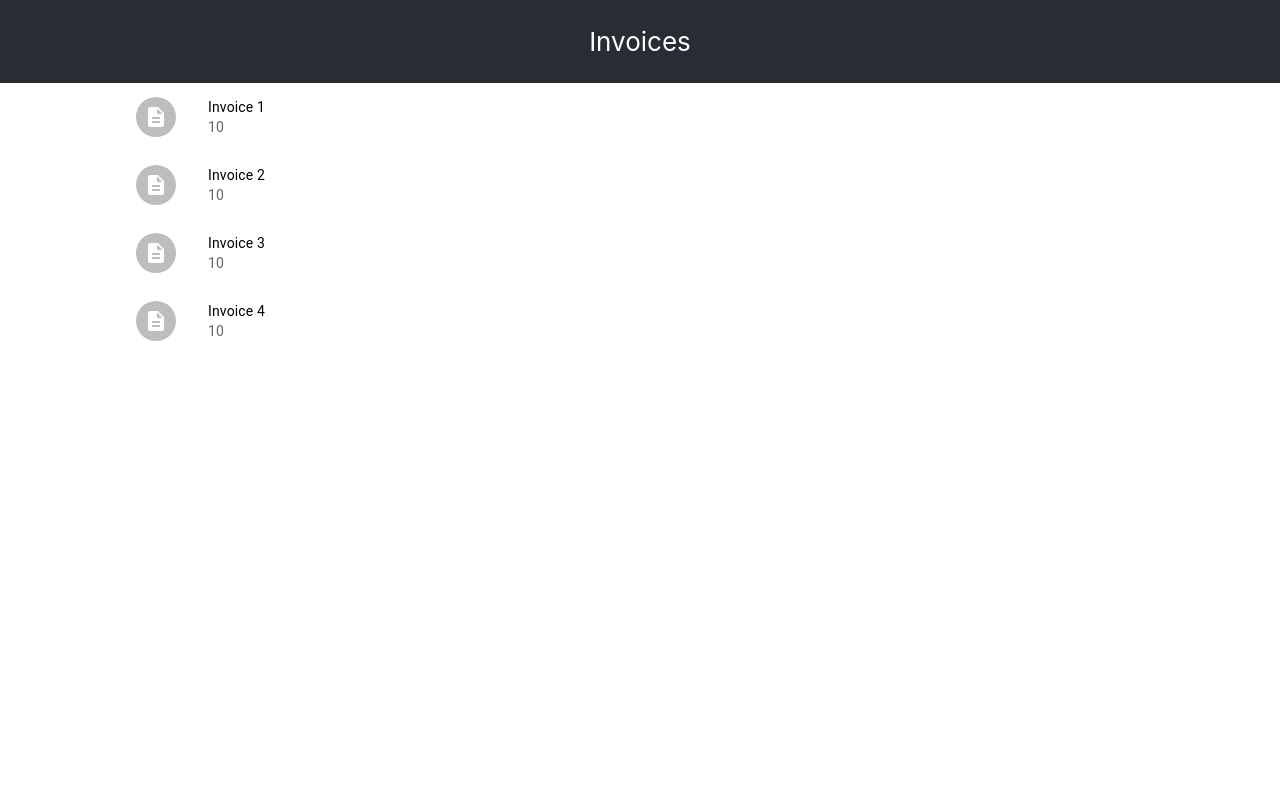
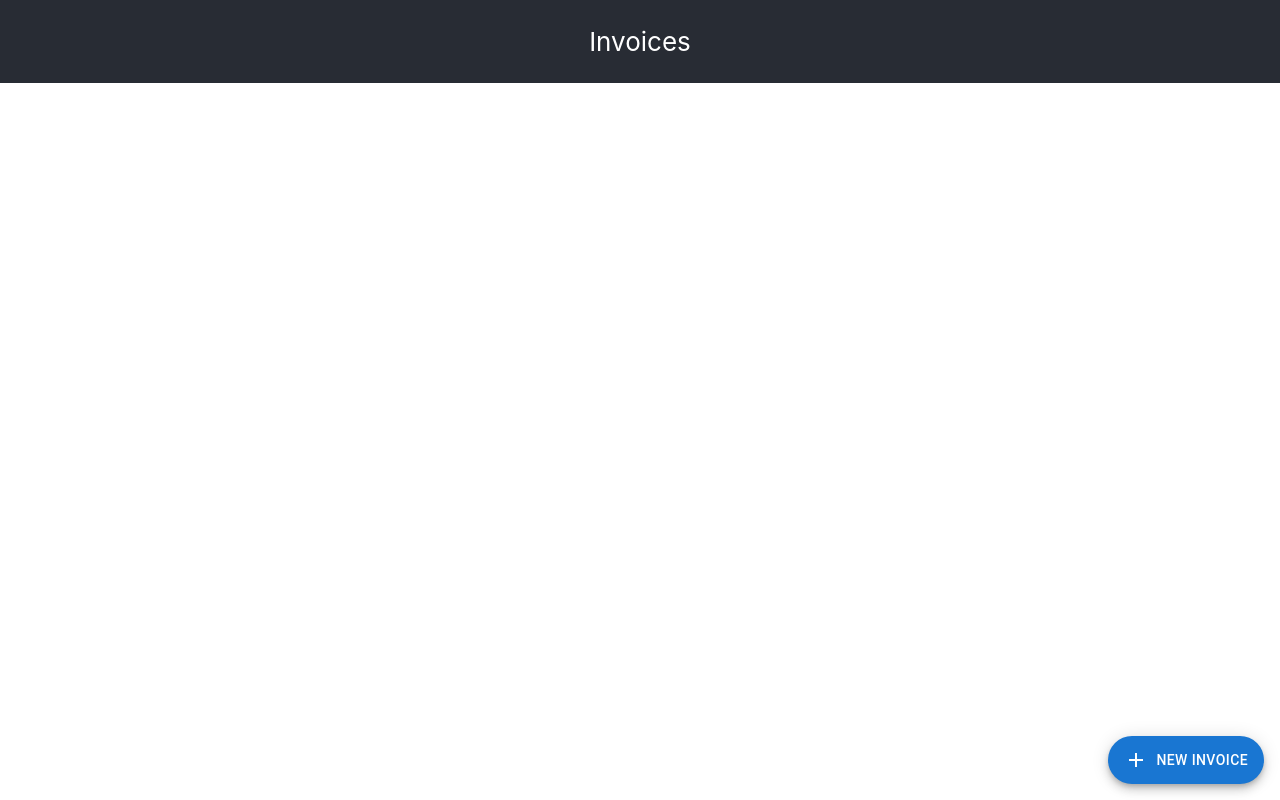
Before and after one commit to tklevenz/scribbr-invoice, a React (Create React App) app in the folder invoice-app/: page / in a window 1280 px wide. Built offline with nearby package versions, Linux system fonts and the light colour scheme.

Commit message:
add InvoiceDetails, add Fab to create invoices, update invoice store, add customer store

```diff
--- a/invoice-app/package.json
+++ b/invoice-app/package.json
@@ -17,6 +17,7 @@
     "prop-types": "^15.7.2",
     "react": "^17.0.2",
     "react-dom": "^17.0.2",
+    "react-grid-system": "^7.3.1",
     "react-router-dom": "^5.3.0",
     "react-scripts": "4.0.3",
     "uuid": "^8.3.2",
--- a/invoice-app/src/App.css
+++ b/invoice-app/src/App.css
@@ -1,7 +1,3 @@
-.App {
-  text-align: center;
-}
-
 .App-logo {
   height: 40vmin;
   pointer-events: none;
@@ -36,4 +32,7 @@
 .App-inner-content {
   width: 100%;
   max-width: 1040px;
+  display: flex;
+  flex-direction: column;
+  align-items: start;
 }
--- a/invoice-app/src/App.js
+++ b/invoice-app/src/App.js
@@ -1,8 +1,9 @@
-import { Router, Route } from 'react-router-dom';
-import { createBrowserHistory } from 'history';
+import { BrowserRouter as Router, Route } from 'react-router-dom';
 import { Provider } from 'mobx-react';
 import InvoiceList from './components/InvoiceList.jsx';
+import InvoiceDetails from './components/InvoiceDetails.jsx';
 import invoiceStore from './stores/invoice';
+import customerStore from './stores/customer';
 import './App.css';
 import React from 'react';
 
@@ -17,9 +18,10 @@ function App() {
         </header>
         <div className="App-content">
           <div className="App-inner-content">
-            <Router history={createBrowserHistory({})}>
+            <Router>
               <Provider
                 invoiceStore={invoiceStore}
+                customerStore={customerStore}
               >
                 <Route
                   path="/"
@@ -27,8 +29,9 @@ function App() {
                   component={InvoiceList}
                 />
                 <Route
-                  path="/invoices/:id"
+                  path="/:id"
                   exact
+                  component={InvoiceDetails}
                 />
               </Provider>
             </Router>
--- /dev/null
+++ b/invoice-app/src/components/InvoiceDetails.jsx
@@ -0,0 +1,83 @@
+import React, { useContext, useEffect, useState } from 'react';
+import { observer, MobXProviderContext } from 'mobx-react';
+import TextField from '@mui/material/TextField';
+import Box from '@mui/material/Box';
+
+const InvoiceDetails = observer(({ match }) => {
+  const { invoiceStore, customerStore } = useContext(MobXProviderContext);
+  const invoiceId = match.params.id;
+
+  useEffect(() => {
+    invoiceStore.loadInvoice(invoiceId);
+  }, [invoiceStore, invoiceId])
+
+  const [invoice, setInvoice] = useState(invoiceStore.invoices.get(invoiceId));
+
+  const [customerId, setCustomerId] = useState(invoice.customerId);
+
+  useEffect(() => {
+    if (!invoiceId) return;
+    setInvoice(invoiceStore.invoices.get(invoiceId))
+  }, [invoiceId, invoiceStore]);
+
+  const handleCustomerChange = (event) => {
+    setCustomerId(event.target.value);
+  }
+
+  const handleUpdateInvoice = (field, value) => {
+    setInvoice({
+      ...invoice,
+      [field]: value,
+    });
+
+    invoiceStore.updateInvoice(invoiceId, invoice);
+  }
+
+  return (
+    <React.Fragment>
+      <Box
+        component="div"
+        sx={{
+          '& > :not(style)': { m: 1, width: '95%' },
+        }}
+        autoComplete="off"
+        mt={2}
+      >
+        <TextField size="small" disabled label="Customer Name" value={customerStore.customers.get(customerId).name}></TextField>
+        <TextField size="small" disabled label="Customer Address" value={customerStore.customers.get(customerId).city}></TextField>
+        <TextField size="small" disabled label="Customer City" value={customerStore.customers.get(customerId).address}></TextField>
+        <TextField
+          size="small"
+          label="Select Customer"
+          select
+          value={customerId}
+          onChange={handleCustomerChange}
+          SelectProps={{
+            native: true,
+          }}
+        >
+          { customerStore.customers.size && [...customerStore.customers.values()].map(c => (
+            <option key={c.id} value={c.id}>{c.name}</option>
+          )) }
+        </TextField>
+
+        <TextField
+          label="Invoice Number"
+          style={{ marginTop: '1rem' }}
+          value={invoice.number}
+          onChange={(event) => handleUpdateInvoice('number', event.target.value)}
+        />
+
+        <TextField
+          id=""
+          label="Invoice Description"
+          style={{ marginTop: '1rem' }}
+          value={invoice.description}
+          onChange={(event) => handleUpdateInvoice('description', event.target.value)}
+        />
+      </Box>
+    </React.Fragment>
+  )
+});
+
+export default InvoiceDetails;
--- a/invoice-app/src/components/InvoiceList.jsx
+++ b/invoice-app/src/components/InvoiceList.jsx
@@ -1,5 +1,6 @@
 import React, { useContext, useEffect } from 'react';
 import { observer, MobXProviderContext } from 'mobx-react';
+import { Link } from 'react-router-dom';
 import List from '@mui/material/List';
 import ListItem from '@mui/material/ListItem';
 import ListItemText from '@mui/material/ListItemText';
@@ -7,9 +8,13 @@ import ListItemButton from '@mui/material/ListItemButton';
 import ListItemAvatar from '@mui/material/ListItemAvatar';
 import Avatar from '@mui/material/Avatar';
 import DescriptionIcon from '@mui/icons-material/Description';
+import Fab from '@mui/material/Fab';
+import AddIcon from '@mui/icons-material/Add';
+import { useHistory } from 'react-router-dom';
 
 const InvoiceList = observer(() => {
   const { invoiceStore } = useContext(MobXProviderContext);
+  const history = useHistory();
 
   useEffect(() => {
     if (invoiceStore.invoices.size) return;
@@ -21,23 +26,37 @@ const InvoiceList = observer(() => {
       <List
         dense
         disablePadding
+        style={{ width: '100%' }}
       >
-        { invoiceStore.invoices.size && [...invoiceStore.invoices.values()].map(invoice => (
+        { invoiceStore.invoices.size ? [...invoiceStore.invoices.values()].map(invoice => (
           <ListItem
             key={invoice.id}
-            style={{ maxWidth: '1040px' }}
           >
             <ListItemAvatar>
               <Avatar>
                 <DescriptionIcon />
               </Avatar>
             </ListItemAvatar>
-            <ListItemButton>
-              <ListItemText primary={invoice.description} secondary={invoice.total} />
+            <ListItemButton component={Link} to={`/${invoice.id}`}>
+              <ListItemText primary={invoice.description} secondary={invoice.status} />
             </ListItemButton>
           </ListItem>
-        ))}
+        )) : null}
       </List>
+
+      <Fab
+        variant="extended"
+        color="primary"
+        style={{
+          position: 'absolute',
+          bottom: '1rem',
+          right: '1rem',
+        }}
+        onClick={() => invoiceStore.addNewInvoice(id => history.push(`/${id}`))}
+      >
+        <AddIcon sx={{ mr: 1 }} />
+        New Invoice
+      </Fab>
     </React.Fragment>
   )
 });
--- /dev/null
+++ b/invoice-app/src/stores/customer.js
@@ -0,0 +1,25 @@
+import { makeAutoObservable } from 'mobx';
+
+class CustomerStore {
+  customers;
+
+  constructor() {
+    this.customers = new Map([
+      ['1', {
+        id: '1',
+        name: 'Scribbr',
+        address: 'Singel 542',
+        city: 'Amsterdam',
+      }],
+      ['2', {
+        id: '2',
+        name: 'Tobias',
+        address: 'Donkerstraat 17a',
+        city: 'Utrecht',
+      }]
+    ]);
+    makeAutoObservable(this);
+  }
+}
+
+export default new CustomerStore();
--- a/invoice-app/src/stores/invoice.js
+++ b/invoice-app/src/stores/invoice.js
@@ -5,24 +5,58 @@ class InvoiceStore {
   invoices;
 
   constructor() {
+    console.log('construct this');
     this.invoices = new Map();
+
     makeAutoObservable(this)
   }
 
   loadInvoices = () => {
-    console.log('load invoices')
-    // TODO: replace with service call
-    let i;
-    for (i = 1; i < 5; i += 1) {
-      const id = uuid()
-      this.invoices.set(id, {
-        id,
-        description: `Invoice ${i}`,
-        total: 10,
-      });
+    // TODO: service call to load invoices
+  }
+
+  loadInvoice = (id) => {
+    // TODO: service call to load single invoice
+  }
+
+  // could probably be more efficient, get from an API call instead
+  getNewInvoiceNumber = () => {
+    if (this.invoices.size) {
+      return [...this.invoices.values()].map(invoice => invoice.number).reduce((a, b) => (Math.max(a, b))) + 1;
     }
 
-    console.log(this.invoices.size);
+    return 1;
+  }
+
+  updateInvoice = (id, updatedInvoice) => {
+    this.invoices.set(id, updatedInvoice);
+  }
+
+  getInvoiceTotal = (id) => {
+    const { lineItems } = this.invoices.get(id);
+
+    if (lineItems && lineItems.length) {
+      return lineItems.reduce((acc, cur) => acc + cur.hours * cur.rate, 0)
+    }
+
+    return 0;
+  }
+
+  addNewInvoice = (callback) => {
+    const id = uuid();
+
+    const invoiceNumber = this.getNewInvoiceNumber()
+
+    this.invoices.set(id, {
+      id,
+      description: `Invoice ${invoiceNumber}`,
+      customerId: '1',
+      number: invoiceNumber,
+      status: 'open',
+      lineItems: [],
+    });
+
+    callback(id);
   }
 }
 
```
Also changed, not shown: 1 other file (tests, documents, lock files or other folders).
